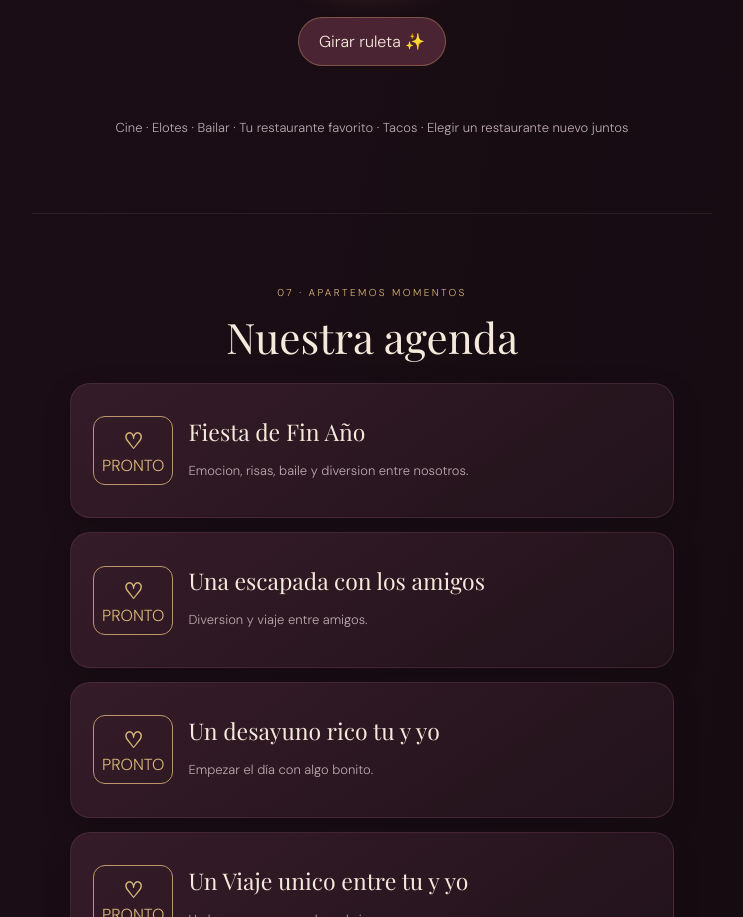
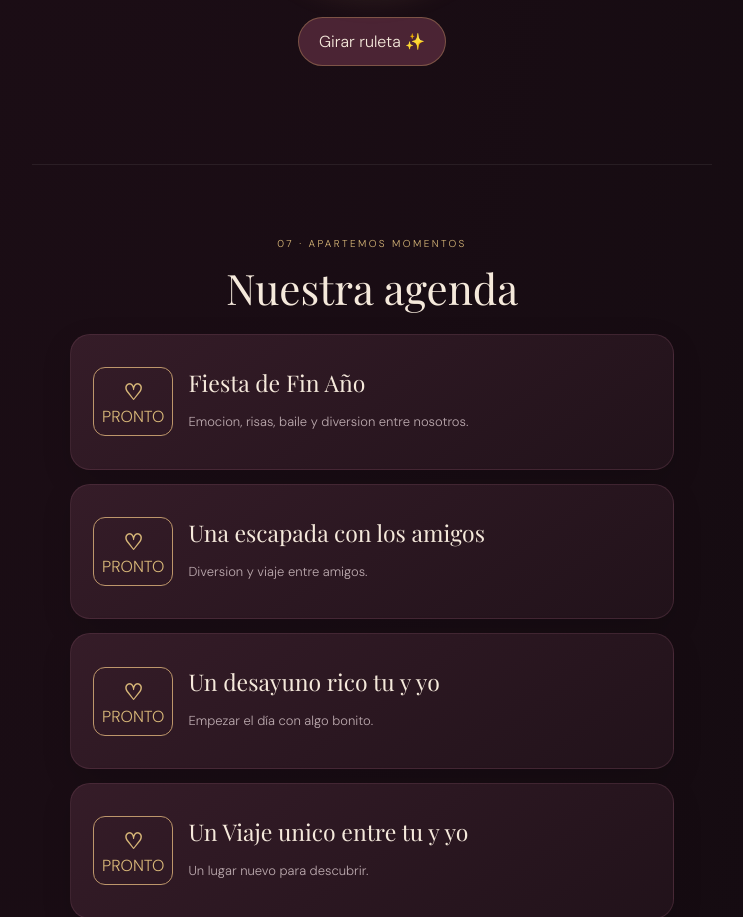
Before and after one commit to antojomiooficialMX-ops/Gift-A0001, a plain HTML site: page index.html in a window 1280 px wide. Shown: the part 5189-6106 px from the top of the page, without its empty margins (268-1011 px from the left). Drawn offline with nearby package versions, Linux system fonts and the light colour scheme; a web font is replaced by a local one.

Commit message:
Update index.html

```diff
--- a/index.html
+++ b/index.html
@@ -265,10 +265,7 @@
     </button>
     <div class="wheel-result" id="wheelResult">
     </div>
-    <p class="small">
-     Cine &middot; Elotes &middot; Bailar &middot; Tu restaurante favorito &middot; Tacos &middot; Elegir un restaurante nuevo juntos
-    </p>
-   </section>
+    </section>
    <section class="section" id="agenda">
     <div class="eyebrow center">
      07 &middot; Apartemos momentos
```
